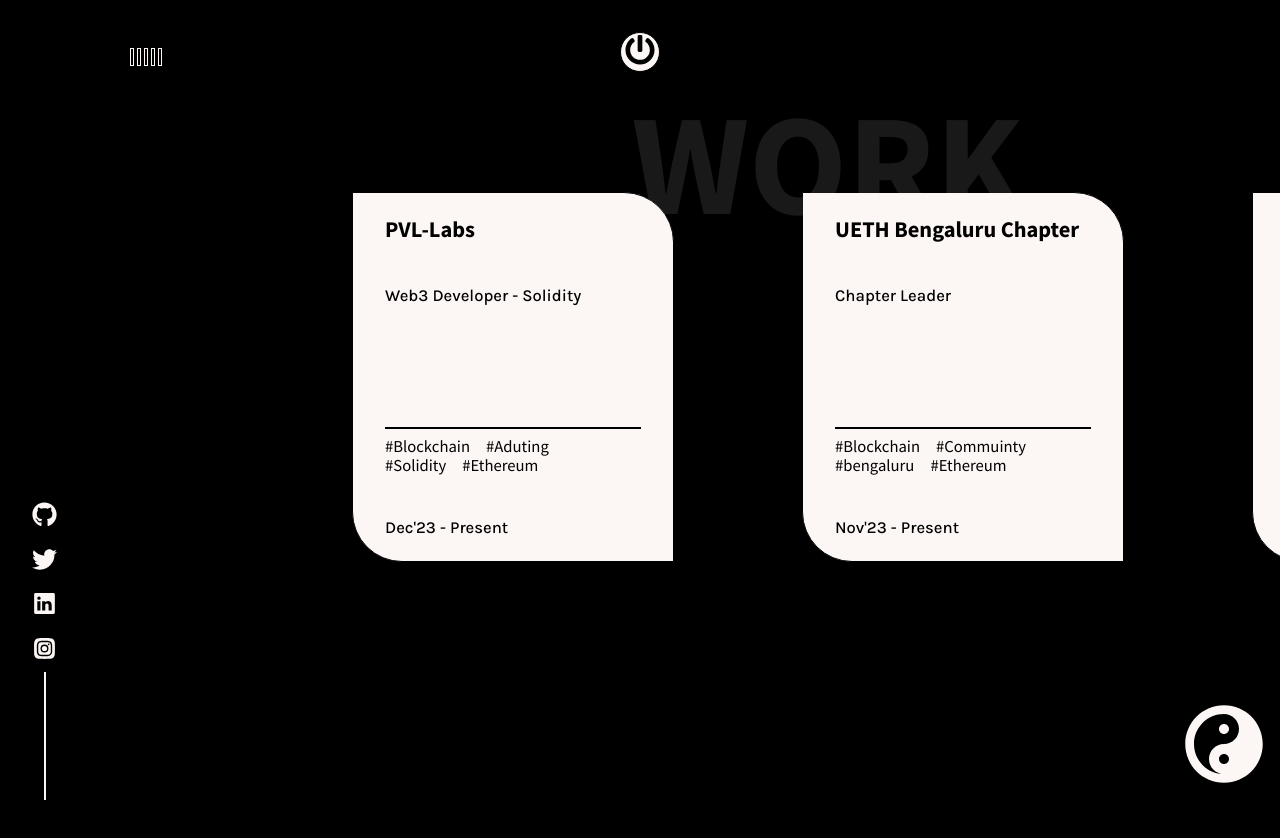
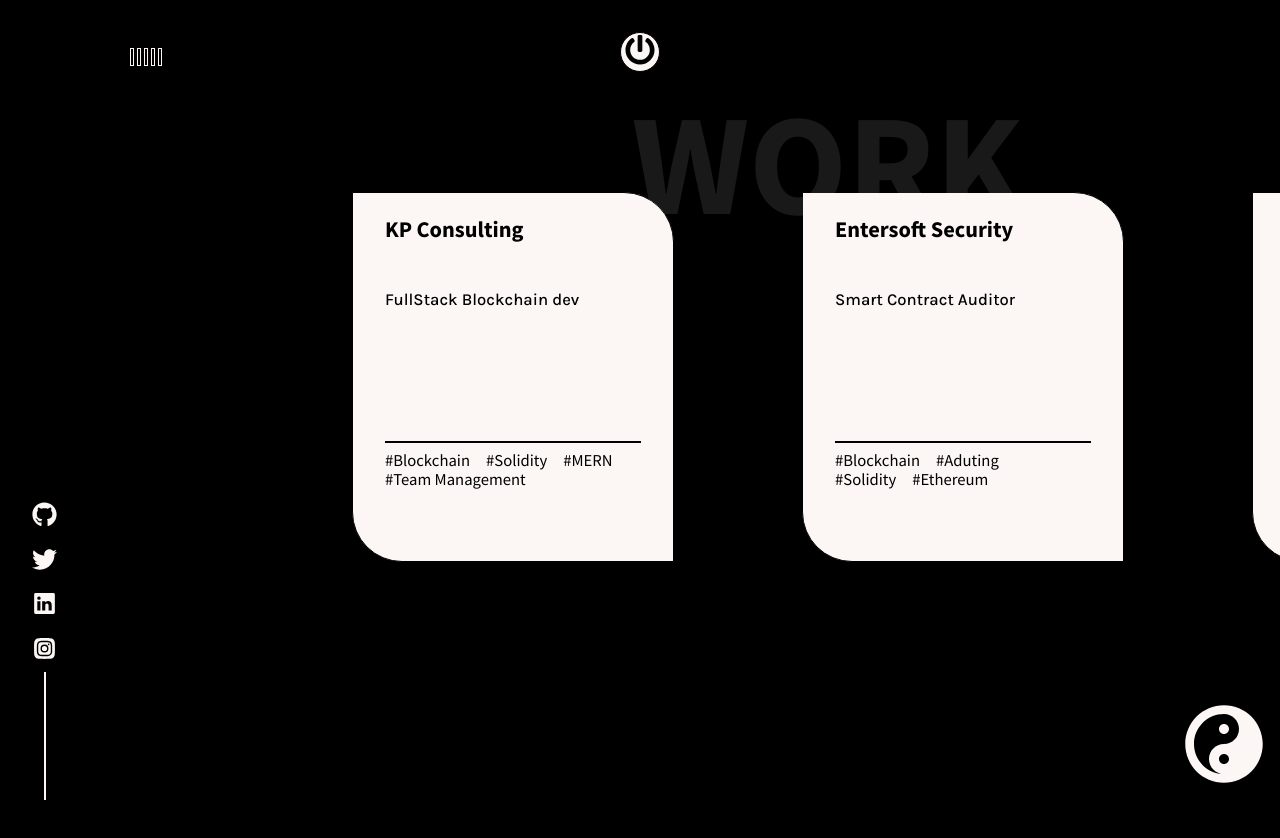
Before and after one commit to manugowda18/portfolio, a React (Create React App) app: page /work in a window 1280 px wide. Shown: the top 838 px of the page. Built offline with nearby package versions, Linux system fonts and the light colour scheme.

Commit message:
work update

```diff
--- a/src/data/WorkData.js
+++ b/src/data/WorkData.js
@@ -1,66 +1,33 @@
 export const Work = [
   {
+    id: 2,
+    name: "KP Consulting",
+    description:
+      "FullStack Blockchain dev",
+    tags: ["Blockchain","Solidity", "MERN","Team Management"],
+  },
+  {
+    id: 2,
+    name: "Entersoft Security",
+    description:
+      "Smart Contract Auditor",
+    tags: ["Blockchain", "Aduting", "Solidity", "Ethereum"],
+
+  },
+  {
     id: 3,
-    name: "PVL-Labs",
+    name: "Volyrix",
     description:
-      "Web3 Developer - Solidity",
-    tags: ["Blockchain", "Aduting", "Solidity", "Ethereum"],
-    date: "Dec'23 - Present"
+      "Frontend & Blockchain Developer.",
+    tags: ["Blockchain", "NextJS", "MERN", "NFT"],
 
   },
   {
     id: 4,
-    name: "UETH Bengaluru Chapter",
-    description:
-      " Chapter Leader",
-    tags: ["Blockchain", "Commuinty", "bengaluru", "Ethereum"],
-    date: "Nov'23 - Present"
-
-  },
-  {
-    id: 5,
-    name: "Web3Bengaluru",
-    description:
-      " Commuinty Head & Web3 Developer",
-    tags: ["Blockchain", "Commuinty", "bengaluru", "polygon"],
-    date: "Oct'23 - Present"
-
-  },
-  {
-    id: 6,
-    name: "ASHRUNYA",
-    description:
-      "Front End & Blockchain Developer.",
-    tags: ["Blockchain", "Reactjs", "Tailwindcss", "NFT"],
-    date: "July'23 - Present"
-
-
-  },
-  {
-    id: 7,
-    name: "Freelance",
-    description:
-      "MERN,Blockchain Developer & Frontend Flutter Development",
-    tags: ["Blockchain", "MERN", "Flutter"],
-    date: "May'23 - Present"
-
-  },
-  {
-    id: 8,
     name: "IoTree Minds",
     description:
       "FullStack Android Developer & Frontend Web Developer - Internship",
     tags: ["MERN", "Flutter", "TeamCollaboration"],
-    date: "Nov'22 - Jan'23"
-
-  },
-  {
-    id: 9,
-    name: "Zakthi Innovation Labs LLP",
-    description:
-      "Web Developer & App Development Trainer - Freelance",
-    tags: ["WebDev", "AppDev", "Training"],
-    date: "Nov '22 - March '23"
 
   },
 ];
```
